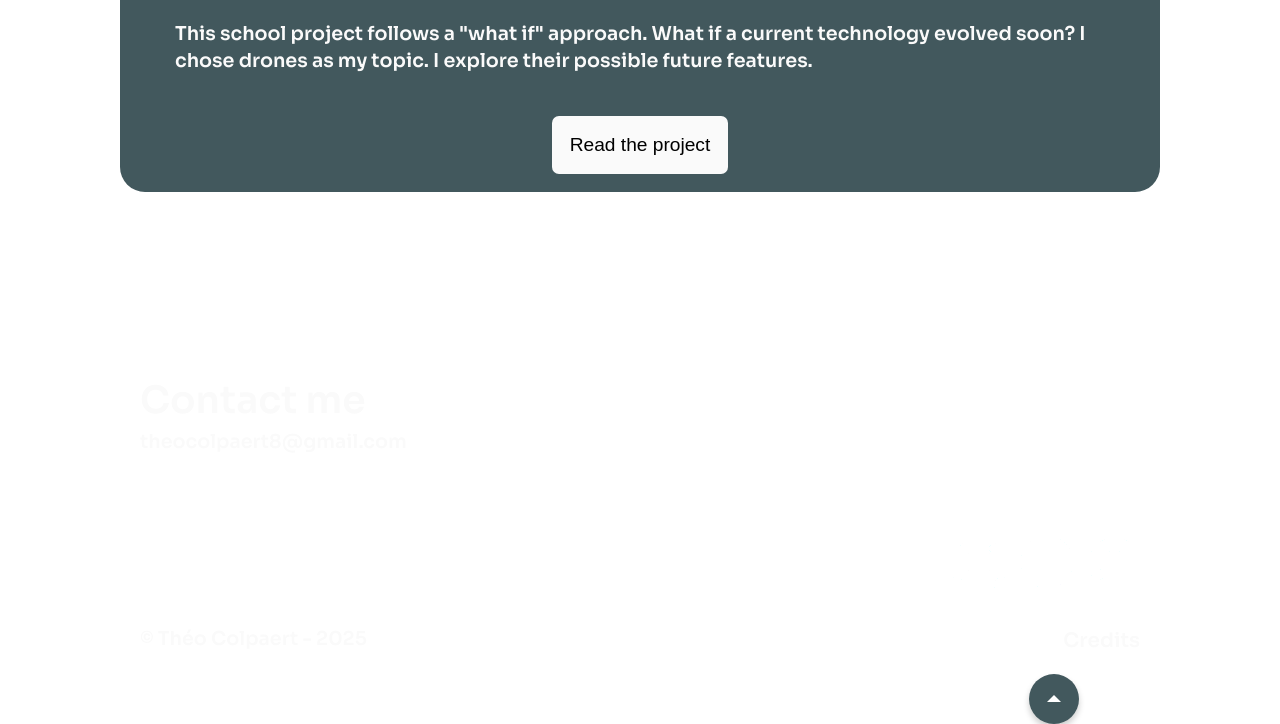
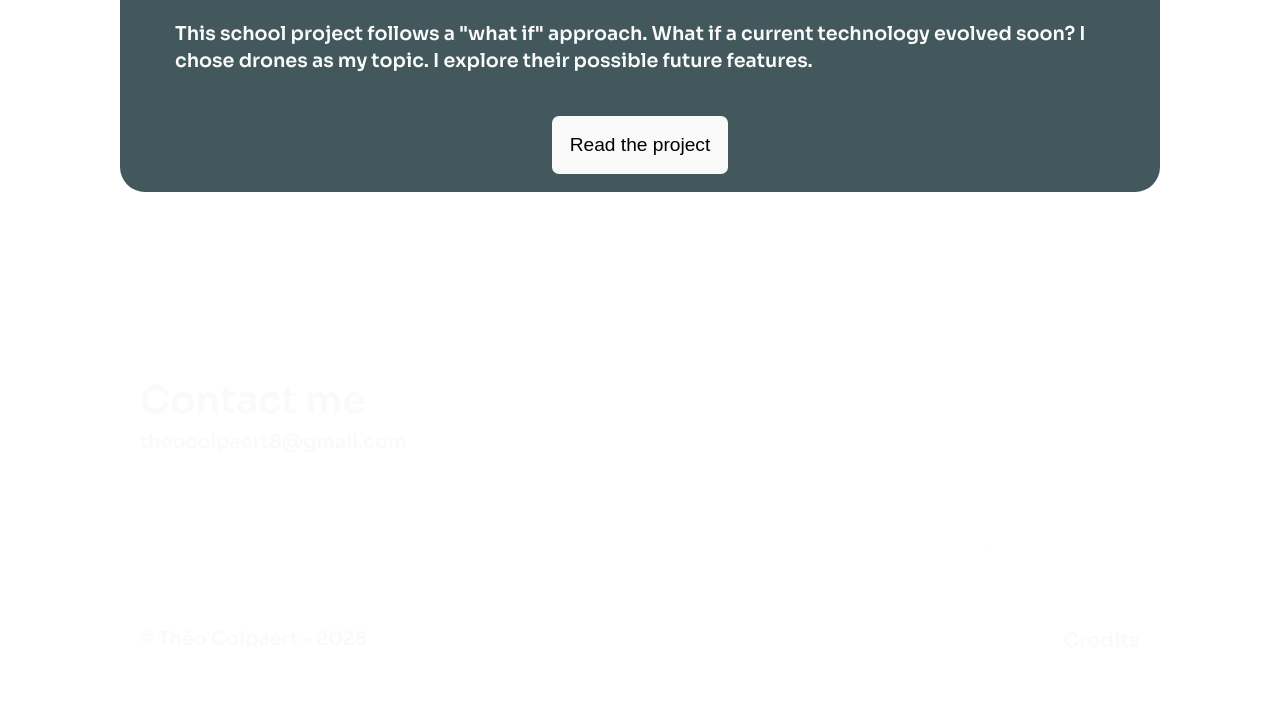
Before and after one commit to Foxx05/TFA, a website: page src/index.html in a window 1280 px wide. Shown: the part 2701-3425 px from the top of the page. After the commit the page ends 3375 px from the top, so only its background shows below. Drawn offline with nearby package versions, Linux system fonts and the light colour scheme; files that its build step writes are made by us from their sources.

Commit message:
Correction backToTop

```diff
--- a/src/index.html
+++ b/src/index.html
@@ -92,11 +92,11 @@
       <p><a class="mailto" href="mailto:theocolpaert8@gmail.com">theocolpaert8@gmail.com</a></p>
     </div>
 
-    <button class="backToTop__cs">
+    <!-- <button class="backToTop__cs">
       <svg viewBox="0 0 24 24">
         <path d="M5 15l7-7 7 7"/>
       </svg>
-    </button>
+    </button> -->
 
     <div class="socials">
       <a href="https://www.instagram.com/theo.colpaert/" target="_blank"><img class="img-res" src="assets/images/insta.svg" alt="Visitez ma page Instagram"></a>
--- a/src/scripts/app.js
+++ b/src/scripts/app.js
@@ -25,6 +25,8 @@ document.addEventListener("DOMContentLoaded", function () {
     });
 });
 
+const fileName = window.location.pathname.split("/").pop();
+if (fileName === "csRux.html" || fileName === "csDataplay.html") {
     const backToTopButton = document.querySelector('.backToTop__cs');
 
     backToTopButton.addEventListener('click', () => {
@@ -33,6 +35,7 @@ backToTopButton.addEventListener('click', () => {
             behavior: 'smooth' // défilement doux
         });
     });
+};
 
 var lastScrollTop = 0;
 const menu = document.querySelector(".menu");
--- a/src/styles/app.scss
+++ b/src/styles/app.scss
@@ -332,6 +332,7 @@ h4{
     margin-bottom: 18px;
     margin-top: 18px;
     transition: all .3s;
+    cursor: pointer;
 }
 .p--credits:hover{
     color: #327D7D;
@@ -757,10 +758,11 @@ span{
     }
 
     .p--credits{
-        grid-column: 6/-1;
+        grid-column: 7/-1;
         margin-top: 20px;
         margin-right: 20px;
         text-align: right;
+        margin-left: auto;
     }
 
     .p--copy{
```
Lines whose indentation alone changed are shown as unchanged.
